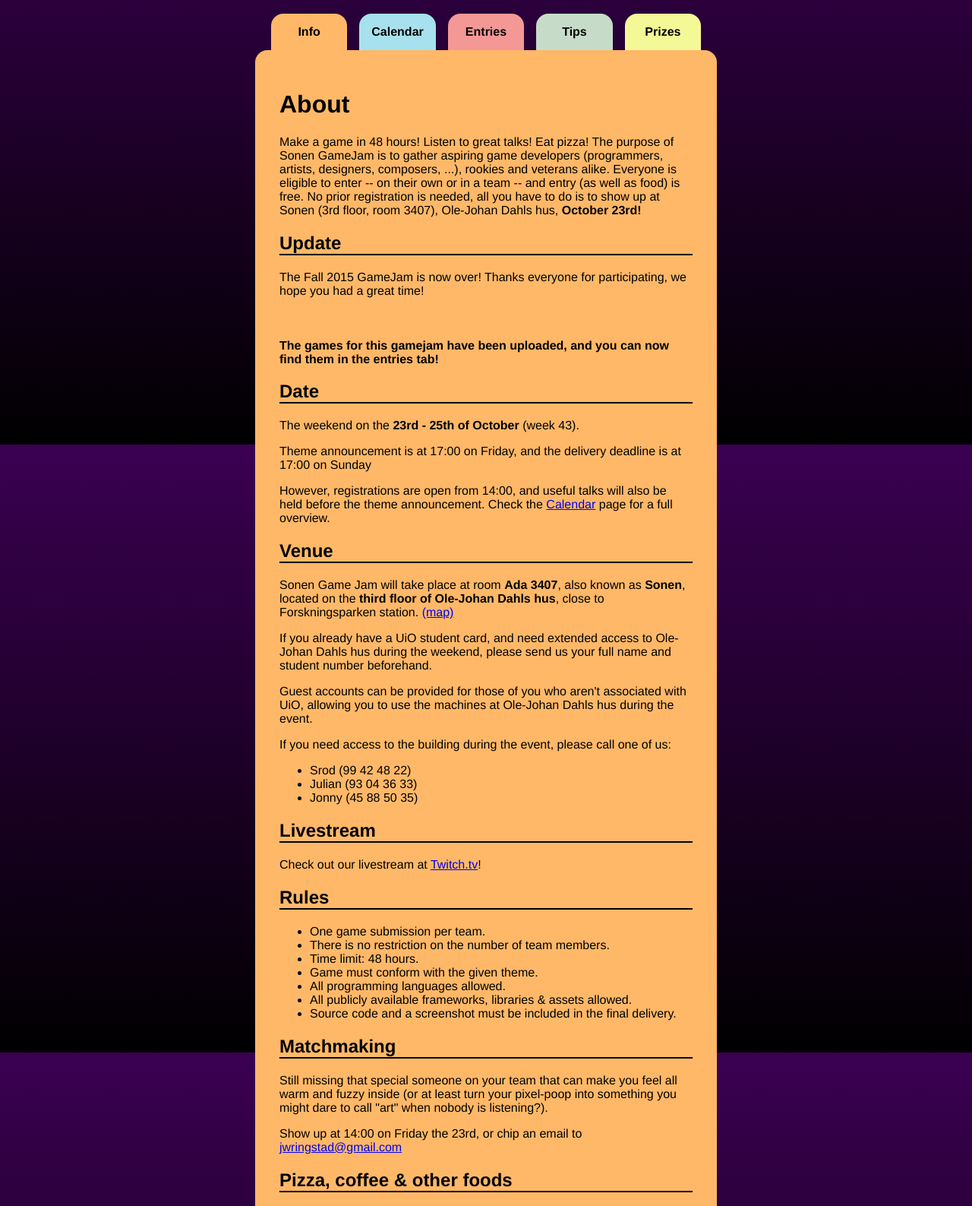
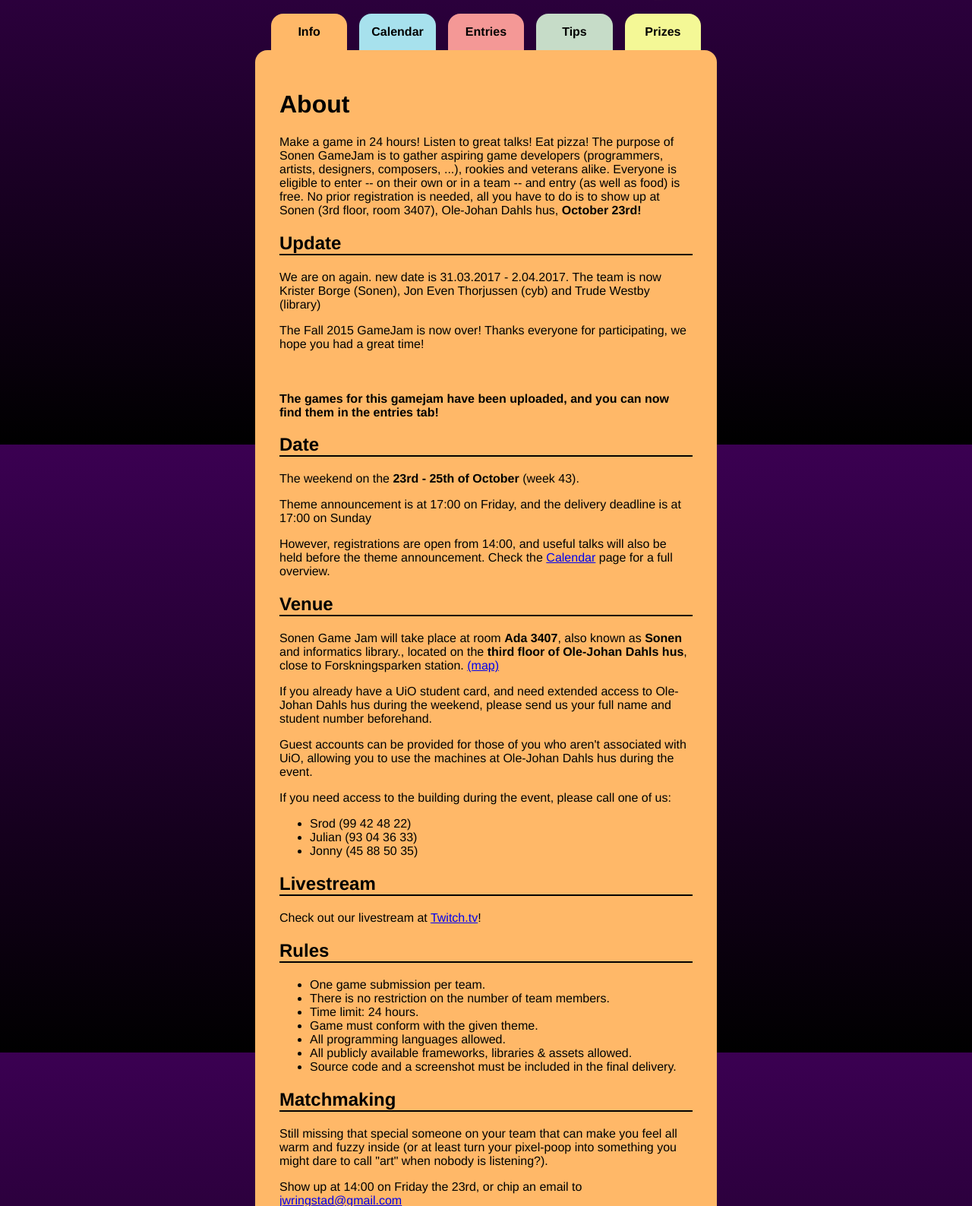
Before and after one commit to kristebo/SonenGameJam, a PHP site: page / in a window 1280 px wide. Shown: the part 215-1802 px from the top of the page at 76% size. Run offline with PHP 8.4, Linux system fonts and the light colour scheme.

Commit message:
Update index.php
add new stuff

```diff
--- a/index.php
+++ b/index.php
@@ -3,7 +3,7 @@
 <div id="body" style = "background-color: #ffb868;">
 	<!--body content goes here -->
 	<h1>About</h1>
-	<p>Make a game in 48 hours! Listen to great talks! Eat pizza! The purpose of Sonen GameJam is to gather aspiring game developers (programmers, artists, designers, composers, ...), rookies and veterans alike. Everyone is eligible to enter -- on their own or in a team -- and entry (as well as food) is free. No prior registration is needed, all you have to do is to show up at Sonen (3rd floor, room 3407), Ole-Johan Dahls hus, <strong>October 23rd!</strong></p>
+	<p>Make a game in 24 hours! Listen to great talks! Eat pizza! The purpose of Sonen GameJam is to gather aspiring game developers (programmers, artists, designers, composers, ...), rookies and veterans alike. Everyone is eligible to enter -- on their own or in a team -- and entry (as well as food) is free. No prior registration is needed, all you have to do is to show up at Sonen (3rd floor, room 3407), Ole-Johan Dahls hus, <strong>October 23rd!</strong></p>
 	<!--<h2>Theme</h2>
 	<p>The theme for this semester's event is <strong>ABANDONED</strong></p>
 
@@ -12,6 +12,7 @@
 	<p>Make sure that everyone on the theme is registered!</br>Without registration, you are not elligible to win, and also we won't be able to order enough pizza.</p>
 <p>To register, follow this link: <a href="http://tinyurl.com/sonengamejamregistrations">http://tinyurl.com/sonengamejamregistrations</a></p>-->
 	<h2>Update</h2>
+	<p>We are on again. new date is 31.03.2017 - 2.04.2017. The team is now Krister Borge (Sonen), Jon Even Thorjussen (cyb) and Trude Westby (library)
 	<p>The Fall 2015 GameJam is now over! Thanks everyone for participating, we hope you had a great time!
 	<br>
 	<br>
@@ -24,7 +25,7 @@
 	<p>However, registrations are open from 14:00, and useful talks will also be held before the theme announcement. Check the <a href='/calendar/'>Calendar</a> page for a full overview.</p>
 
 	<h2>Venue</h2>
-	<p>Sonen Game Jam will take place at room <strong>Ada 3407</strong>, also known as <strong>Sonen</strong>, located on the <strong>third floor of Ole-Johan Dahls hus</strong>, close to Forskningsparken station. <a href='http://www.openstreetmap.org/way/35201513#map=17/59.94351/10.71872'>(map)</a></p>
+	<p>Sonen Game Jam will take place at room <strong>Ada 3407</strong>, also known as <strong>Sonen</strong> and informatics library., located on the <strong>third floor of Ole-Johan Dahls hus</strong>, close to Forskningsparken station. <a href='http://www.openstreetmap.org/way/35201513#map=17/59.94351/10.71872'>(map)</a></p>
 	<p>If you already have a UiO student card, and need extended access to Ole-Johan Dahls hus during the weekend, please send us your full name and student number beforehand.</p>
 	<p>Guest accounts can be provided for those of you who aren't associated with UiO, allowing you to use the machines at Ole-Johan Dahls hus during the event.</p>
 	<p>If you need access to the building during the event, please call one of us:</p>
@@ -45,7 +46,7 @@
 	<ul>
 	  <li>One game submission per team.</li>
 	  <li>There is no restriction on the number of team members.</li>
-	  <li>Time limit: 48 hours.</li>
+	  <li>Time limit: 24 hours.</li>
 	  <li>Game must conform with the given theme.</li>
 	  <li>All programming languages allowed.</li>
 	  <li>All publicly available frameworks, libraries & assets allowed.</li>
```
